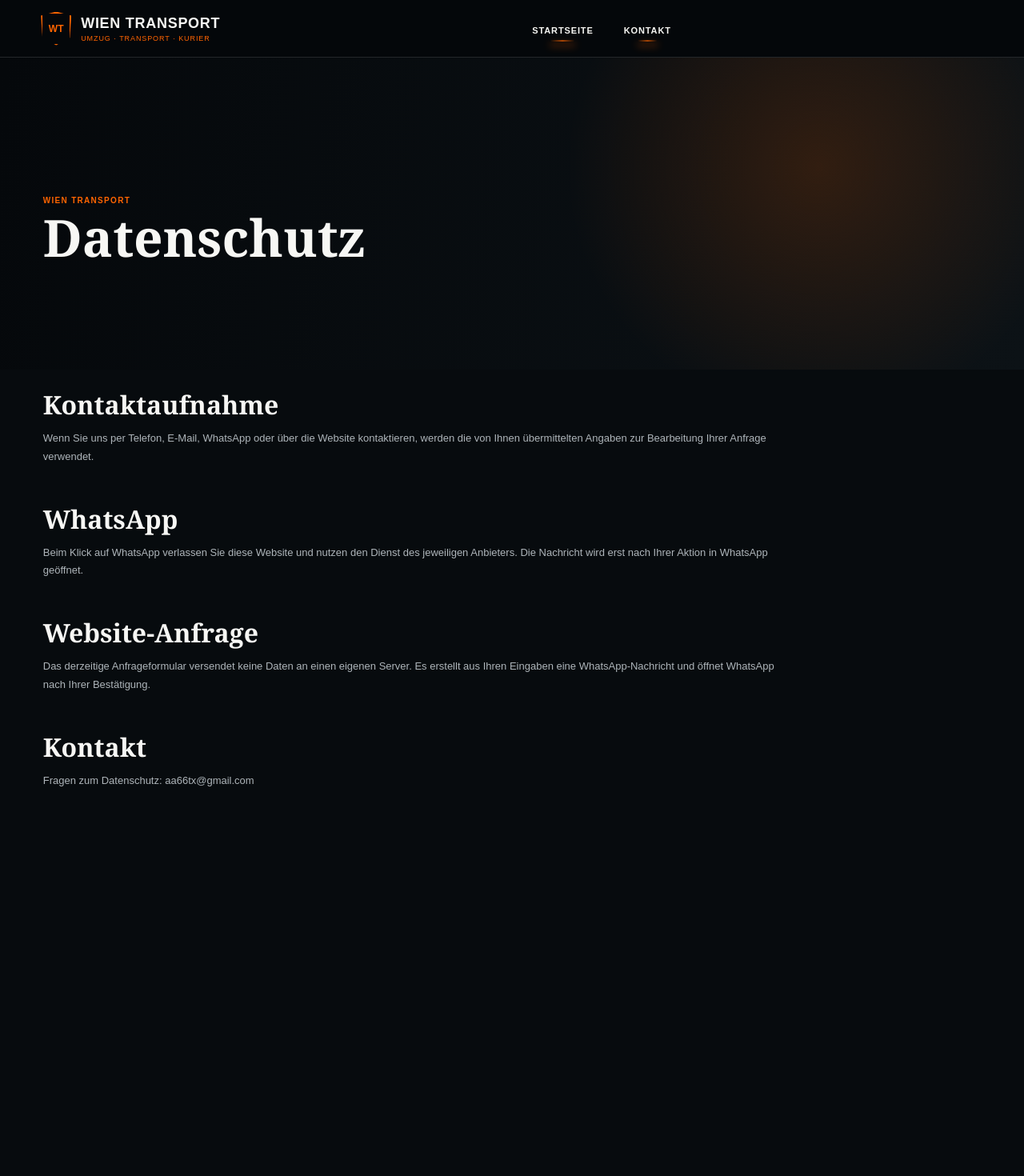
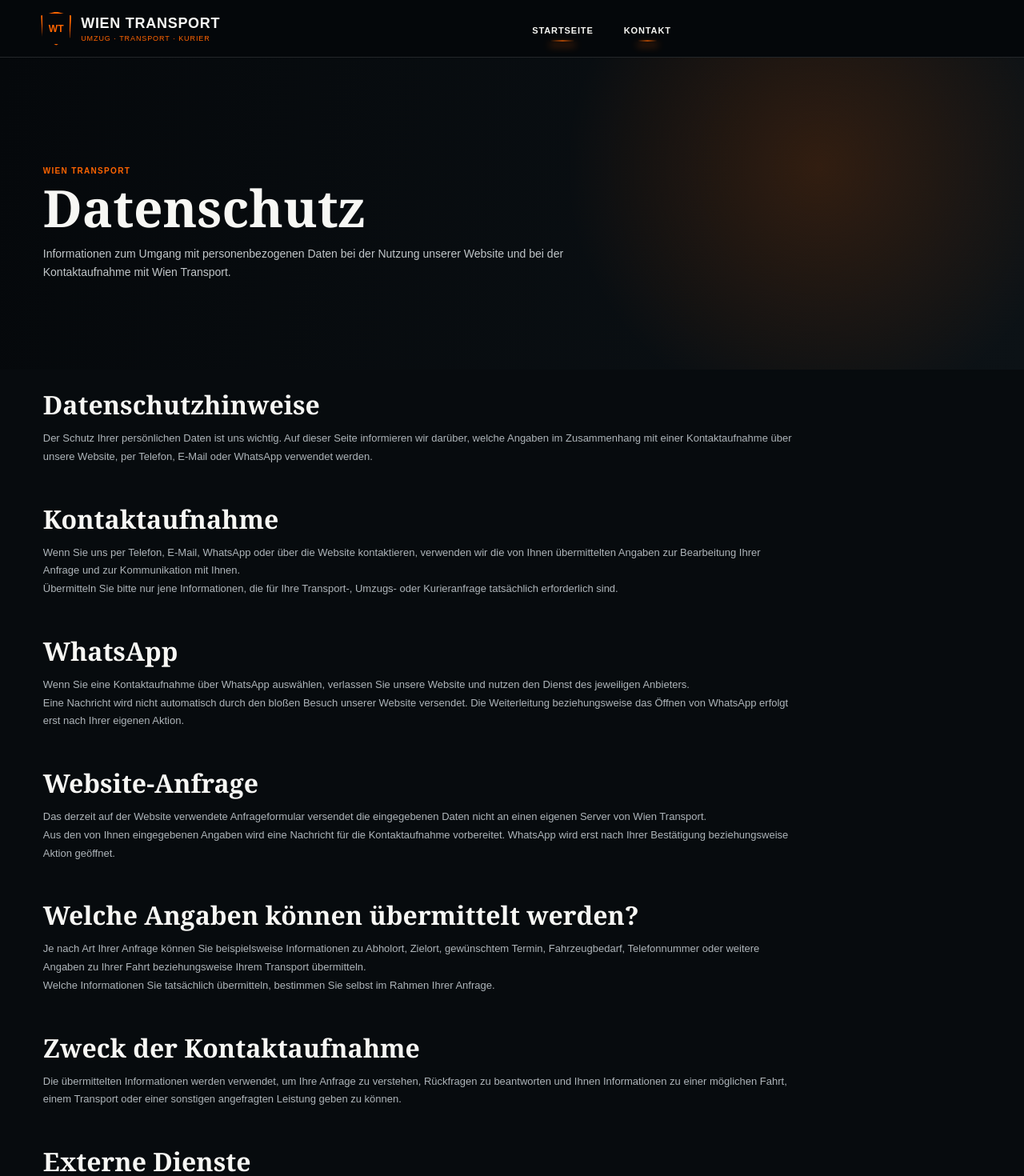
Before and after one commit to aliarslankg/wientransport, a Next.js app: page /datenschutz in a window 1280 px wide. Shown: the top 1470 px of the page at 80% size. Before the commit the page ends 1009 px from the top, so only its background shows below. Built offline with nearby package versions, Linux system fonts and the light colour scheme.

Commit message:
Fix Datenschutz page SEO and content

```diff
--- a/app/datenschutz/page.js
+++ b/app/datenschutz/page.js
@@ -1,6 +1,148 @@
 import Link from "next/link";
-export const metadata={title:"Datenschutz | Wien Transport",alternates:{canonical:"https://wientransport.at/datenschutz"}};
-export default function Page(){return <main><header><Link className="brand" href="/"><span>WT</span><div><b>WIEN TRANSPORT</b><small>UMZUG · TRANSPORT · KURIER</small></div></Link><nav><Link href="/">Startseite</Link><Link href="/#contact">Kontakt</Link></nav></header><section className="serviceHero"><div><p className="eyebrow">WIEN TRANSPORT</p><h1>Datenschutz</h1></div></section><section className="section seoText"><h2>Kontaktaufnahme</h2><p>Wenn Sie uns per Telefon, E-Mail, WhatsApp oder über die Website kontaktieren, werden die von Ihnen übermittelten Angaben zur Bearbeitung Ihrer Anfrage verwendet.</p></section>
-<section className="section seoText"><h2>WhatsApp</h2><p>Beim Klick auf WhatsApp verlassen Sie diese Website und nutzen den Dienst des jeweiligen Anbieters. Die Nachricht wird erst nach Ihrer Aktion in WhatsApp geöffnet.</p></section>
-<section className="section seoText"><h2>Website-Anfrage</h2><p>Das derzeitige Anfrageformular versendet keine Daten an einen eigenen Server. Es erstellt aus Ihren Eingaben eine WhatsApp-Nachricht und öffnet WhatsApp nach Ihrer Bestätigung.</p></section>
-<section className="section seoText"><h2>Kontakt</h2><p>Fragen zum Datenschutz: aa66tx@gmail.com</p></section></main>}
+
+export const metadata = {
+  title: "Datenschutz | Wien Transport",
+  description:
+    "Datenschutzhinweise von Wien Transport zur Kontaktaufnahme per Telefon, E-Mail, WhatsApp und über die Website.",
+  alternates: {
+    canonical: "https://wientransport.at/datenschutz",
+  },
+  robots: {
+    index: true,
+    follow: true,
+  },
+};
+
+export default function Page() {
+  return (
+    <main>
+      <header>
+        <Link className="brand" href="/">
+          <span>WT</span>
+          <div>
+            <b>WIEN TRANSPORT</b>
+            <small>UMZUG · TRANSPORT · KURIER</small>
+          </div>
+        </Link>
+
+        <nav>
+          <Link href="/">Startseite</Link>
+          <Link href="/#contact">Kontakt</Link>
+        </nav>
+      </header>
+
+      <section className="serviceHero">
+        <div>
+          <p className="eyebrow">WIEN TRANSPORT</p>
+          <h1>Datenschutz</h1>
+          <p>
+            Informationen zum Umgang mit personenbezogenen Daten bei der
+            Nutzung unserer Website und bei der Kontaktaufnahme mit Wien
+            Transport.
+          </p>
+        </div>
+      </section>
+
+      <section className="section seoText">
+        <h2>Datenschutzhinweise</h2>
+        <p>
+          Der Schutz Ihrer persönlichen Daten ist uns wichtig. Auf dieser Seite
+          informieren wir darüber, welche Angaben im Zusammenhang mit einer
+          Kontaktaufnahme über unsere Website, per Telefon, E-Mail oder
+          WhatsApp verwendet werden.
+        </p>
+      </section>
+
+      <section className="section seoText">
+        <h2>Kontaktaufnahme</h2>
+        <p>
+          Wenn Sie uns per Telefon, E-Mail, WhatsApp oder über die Website
+          kontaktieren, verwenden wir die von Ihnen übermittelten Angaben zur
+          Bearbeitung Ihrer Anfrage und zur Kommunikation mit Ihnen.
+        </p>
+        <p>
+          Übermitteln Sie bitte nur jene Informationen, die für Ihre
+          Transport-, Umzugs- oder Kurieranfrage tatsächlich erforderlich sind.
+        </p>
+      </section>
+
+      <section className="section seoText">
+        <h2>WhatsApp</h2>
+        <p>
+          Wenn Sie eine Kontaktaufnahme über WhatsApp auswählen, verlassen Sie
+          unsere Website und nutzen den Dienst des jeweiligen Anbieters.
+        </p>
+        <p>
+          Eine Nachricht wird nicht automatisch durch den bloßen Besuch unserer
+          Website versendet. Die Weiterleitung beziehungsweise das Öffnen von
+          WhatsApp erfolgt erst nach Ihrer eigenen Aktion.
+        </p>
+      </section>
+
+      <section className="section seoText">
+        <h2>Website-Anfrage</h2>
+        <p>
+          Das derzeit auf der Website verwendete Anfrageformular versendet die
+          eingegebenen Daten nicht an einen eigenen Server von Wien Transport.
+        </p>
+        <p>
+          Aus den von Ihnen eingegebenen Angaben wird eine Nachricht für die
+          Kontaktaufnahme vorbereitet. WhatsApp wird erst nach Ihrer
+          Bestätigung beziehungsweise Aktion geöffnet.
+        </p>
+      </section>
+
+      <section className="section seoText">
+        <h2>Welche Angaben können übermittelt werden?</h2>
+        <p>
+          Je nach Art Ihrer Anfrage können Sie beispielsweise Informationen zu
+          Abholort, Zielort, gewünschtem Termin, Fahrzeugbedarf,
+          Telefonnummer oder weitere Angaben zu Ihrer Fahrt beziehungsweise
+          Ihrem Transport übermitteln.
+        </p>
+        <p>
+          Welche Informationen Sie tatsächlich übermitteln, bestimmen Sie
+          selbst im Rahmen Ihrer Anfrage.
+        </p>
+      </section>
+
+      <section className="section seoText">
+        <h2>Zweck der Kontaktaufnahme</h2>
+        <p>
+          Die übermittelten Informationen werden verwendet, um Ihre Anfrage zu
+          verstehen, Rückfragen zu beantworten und Ihnen Informationen zu einer
+          möglichen Fahrt, einem Transport oder einer sonstigen angefragten
+          Leistung geben zu können.
+        </p>
+      </section>
+
+      <section className="section seoText">
+        <h2>Externe Dienste</h2>
+        <p>
+          Sobald Sie einem Link zu einem externen Anbieter wie WhatsApp folgen,
+          gelten zusätzlich die Datenschutzbestimmungen und Bedingungen des
+          jeweiligen Anbieters. Auf deren Verarbeitung außerhalb unserer
+          Website haben wir keinen unmittelbaren Einfluss.
+        </p>
+      </section>
+
+      <section className="section seoText">
+        <h2>Kontakt zum Datenschutz</h2>
+        <p>
+          Bei Fragen zum Datenschutz oder zur Verwendung der von Ihnen
+          übermittelten Angaben können Sie uns kontaktieren:
+        </p>
+        <p>
+          E-Mail:{" "}
+          <a href="mailto:aa66tx@gmail.com">
+            aa66tx@gmail.com
+          </a>
+        </p>
+        <p>
+          Weitere Kontakt- und Unternehmensangaben finden Sie in unserem{" "}
+          <Link href="/impressum">Impressum</Link>.
+        </p>
+      </section>
+    </main>
+  );
+}
```
